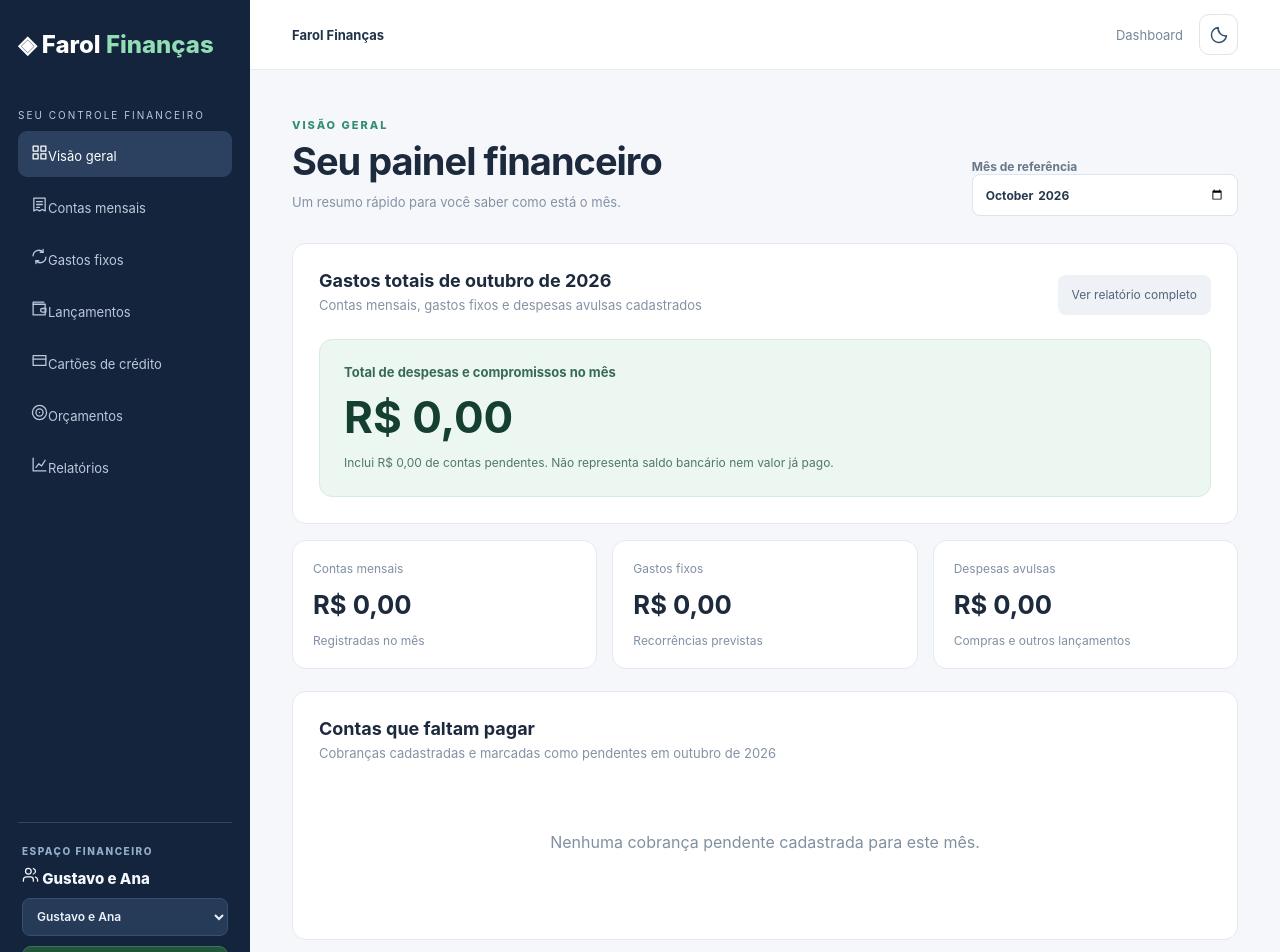
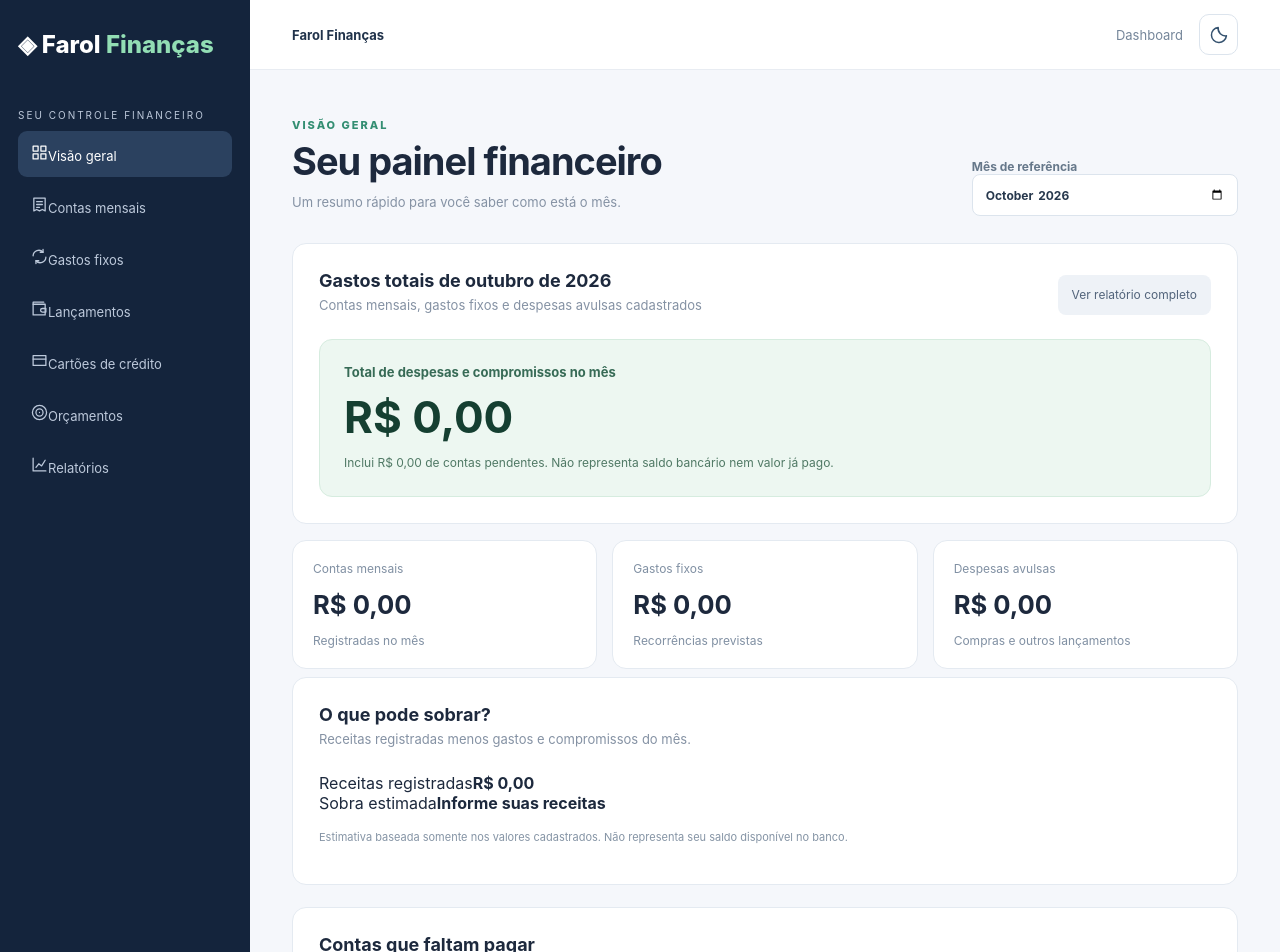
Before and after one commit to GutoSwan/farol-financas, a Vue app: page / in a window 1280 px wide. Shown: the top 952 px of the page. Built offline with nearby package versions, Linux system fonts and the light colour scheme.

Commit message:
feat: mostrar despesas em bordô e sobra estimada em verde na visão geral

```diff
--- a/src/presentation/pages/DashboardPage.vue
+++ b/src/presentation/pages/DashboardPage.vue
@@ -5,6 +5,7 @@ import { useBills } from '../composables/useBills'
 import { useTransactions } from '../composables/useTransactions'
 import { useFixedExpenses } from '../composables/useFixedExpenses'
 import { expenseOverviewForMonth } from '../../domain/services/expenseOverview'
+import { transactionSummary, transactionsInMonth } from '../../domain/services/transactionAnalytics'
 import { fixedExpensesForMonth } from '../../domain/services/fixedExpenseAnalytics'
 import { formatBRL } from '../../domain/value-objects/Money'
 import { currentYearMonth, formatYearMonth } from '../../shared/date'
@@ -17,6 +18,8 @@ const month = ref(currentYearMonth())
 const overview = computed(() => expenseOverviewForMonth(
   entries.value, transactions.value, month.value, fixedExpenses.value,
 ))
+const income = computed(() => transactionSummary(transactionsInMonth(transactions.value, month.value)).incomeCents)
+const surplus = computed(() => income.value - overview.value.totalCents)
 const pendingBills = computed(() => entries.value
   .filter((entry) => entry.yearMonth === month.value && entry.status === 'pending')
   .map((entry) => ({
@@ -57,16 +60,29 @@ const pending = computed(() => [...pendingBills.value, ...pendingFixed.value]
     </div>
     <div class="dashboard-primary-total">
       <span>Total de despesas e compromissos no mês</span>
-      <strong>{{ formatBRL(overview.totalCents) }}</strong>
+      <strong class="expense-text">{{ formatBRL(overview.totalCents) }}</strong>
       <small>Inclui {{ formatBRL(overview.pendingRecurringCents + overview.fixedPendingCents) }} de contas pendentes. Não representa saldo bancário nem valor já pago.</small>
     </div>
   </section>
 
   <div class="dashboard-breakdown">
-    <StatCard label="Contas mensais" :value="formatBRL(overview.recurringCents)" hint="Registradas no mês" />
-    <StatCard label="Gastos fixos" :value="formatBRL(overview.fixedCents)" hint="Recorrências previstas" />
-    <StatCard label="Despesas avulsas" :value="formatBRL(overview.oneOffCents)" hint="Compras e outros lançamentos" />
+    <StatCard label="Contas mensais" :value="formatBRL(overview.recurringCents)" hint="Registradas no mês" tone="expense" />
+    <StatCard label="Gastos fixos" :value="formatBRL(overview.fixedCents)" hint="Recorrências previstas" tone="expense" />
+    <StatCard label="Despesas avulsas" :value="formatBRL(overview.oneOffCents)" hint="Compras e outros lançamentos" tone="expense" />
   </div>
+  <section class="panel income-overview">
+    <div class="panel-title">
+      <div><h2>O que pode sobrar?</h2><p>Receitas registradas menos gastos e compromissos do mês.</p></div>
+    </div>
+    <div class="income-summary">
+      <div><span>Receitas registradas</span><strong class="positive-text">{{ formatBRL(income) }}</strong></div>
+      <div v-if="income > 0"><span>{{ surplus >= 0 ? 'Sobra estimada' : 'Diferença negativa' }}</span>
+        <strong :class="surplus >= 0 ? 'positive-text' : 'expense-text'">{{ surplus < 0 ? '−' : '' }}{{ formatBRL(Math.abs(surplus)) }}</strong>
+      </div>
+      <div v-else><span>Sobra estimada</span><strong class="muted-value">Informe suas receitas</strong></div>
+    </div>
+    <p class="dashboard-footnote">Estimativa baseada somente nos valores cadastrados. Não representa seu saldo disponível no banco.</p>
+  </section>
 
   <section class="panel history">
     <div class="panel-title">
@@ -81,7 +97,7 @@ const pending = computed(() => [...pendingBills.value, ...pendingFixed.value]
             <td>{{ item.name }}</td>
             <td>{{ item.source }}</td>
             <td>Dia {{ item.dueDay }}</td>
-            <td><strong>{{ formatBRL(item.amountCents) }}</strong></td>
+            <td><strong class="expense-text">{{ formatBRL(item.amountCents) }}</strong></td>
           </tr>
         </tbody>
       </table>
```
